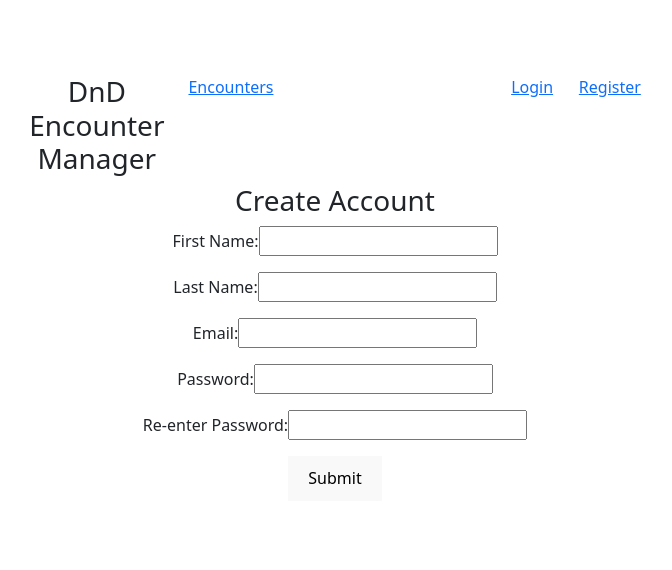
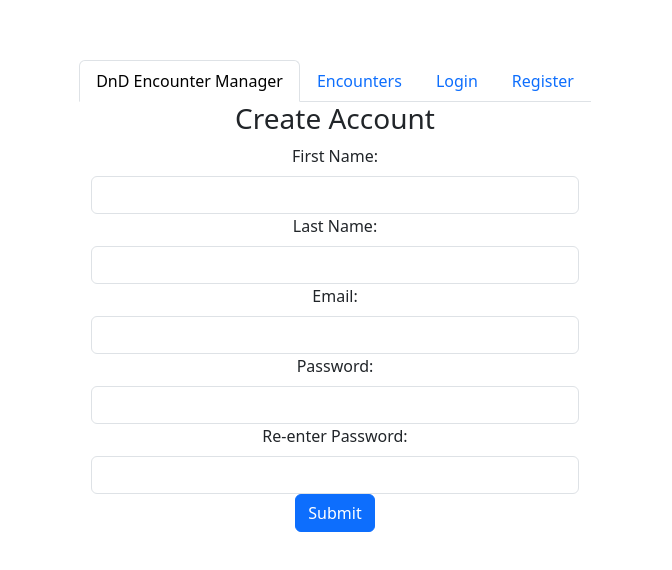
Before and after one commit to jobill18/Project-DnDEncounterManager, a React (Vite) app: page /register in a window 1280 px wide. Shown: the part 104-674 px from the top of the page, without its empty margins (305-977 px from the left). Built offline with nearby package versions, Linux system fonts and the light colour scheme.

Commit message:
updated forms to use bootstrap form, updated navbar to use Nav component from react bootstrap

```diff
--- a/src/components/LoginForm.jsx
+++ b/src/components/LoginForm.jsx
@@ -3,7 +3,7 @@ import { useState } from "react";
 import React from "react";
 import { Link, useNavigate } from "react-router-dom";
 import { useDispatch } from "react-redux";
-import { Container, Row, Col } from "react-bootstrap";
+import { Container, Row, Col, Form, Button } from "react-bootstrap";
 
 function LoginForm() {
   const dispatch = useDispatch();
@@ -34,7 +34,7 @@ function LoginForm() {
           <p>Please enter your username and password</p>
         </Col>
       </Row>
-      <form
+      <Form
         onSubmit={(e) => {
           handleLogin(e, {
             email: emailValue,
@@ -42,24 +42,28 @@ function LoginForm() {
           });
         }}
       >
-        <label htmlFor="email">Email:</label>
-        <input
+        <Form.Group className="login" controlId="email">
+          <Form.Label>Email: </Form.Label>
+          <Form.Control
             name="email"
             id="email"
-          type="text"
+            type="email"
             required
             onChange={(e) => setEmailValue(e.target.value)}
           />
-        <label htmlFor="password">Password:</label>
-        <input
+        </Form.Group>
+        <Form.Group className="login" controlId="password">
+          <Form.Label>Password: </Form.Label>
+          <Form.Control
             name="password"
             id="password"
             type="password"
             required
             onChange={(e) => setPasswordValue(e.target.value)}
           />
-        <button type="submit">Log In</button>
-      </form>
+        </Form.Group>
+        <Button type="submit">Log In</Button>
+      </Form>
       <Row>
         <Col>
           <p>
--- a/src/components/NavBar.jsx
+++ b/src/components/NavBar.jsx
@@ -2,7 +2,7 @@ import axios from "axios";
 import React from "react";
 import { useNavigate, Link } from "react-router-dom";
 import { useDispatch, useSelector } from "react-redux";
-import { Container, Row, Col } from "react-bootstrap";
+import { Nav, Button } from "react-bootstrap";
 
 function NavBar() {
   const user = useSelector((state) => state.user);
@@ -19,38 +19,32 @@ function NavBar() {
   };
 
   return user ? (
-    <Container fluid>
-      <Row>
-        <Col xs="3">
-          <h3>DnD Encounter Manager</h3>
-        </Col>
-        <Col xs="2">
-          <Link to="/encounters">Encounters</Link>
-        </Col>
-        <Col xs="4"></Col>
-        <Col xs="3">
-          <button onClick={handleLogout}>Log Out</button>
-        </Col>
-      </Row>
-    </Container>
+    <Nav variant="tabs" defaultActiveKey="/">
+      <Nav.Item>
+        <Nav.Link href="/">DnD Encounter Manager</Nav.Link>
+      </Nav.Item>
+      <Nav.Item xs="6">
+        <Nav.Link href="/encounters">Encounters</Nav.Link>
+      </Nav.Item>
+      <Nav.Item>
+        <Button onClick={handleLogout}>Log Out</Button>
+      </Nav.Item>
+    </Nav>
   ) : (
-    <Container fluid>
-      <Row>
-        <Col>
-          <h3>DnD Encounter Manager</h3>
-        </Col>
-        <Col>
-          <Link to="/encounters">Encounters</Link>
-        </Col>
-        <Col xs="4"></Col>
-        <Col>
-          <Link to="/login">Login</Link>
-        </Col>
-        <Col>
-          <Link to="/register">Register</Link>
-        </Col>
-      </Row>
-    </Container>
+    <Nav variant="tabs" defaultActiveKey="/">
+      <Nav.Item>
+        <Nav.Link href="/">DnD Encounter Manager</Nav.Link>
+      </Nav.Item>
+      <Nav.Item xs="5">
+        <Nav.Link href="/encounters">Encounters</Nav.Link>
+      </Nav.Item>
+      <Nav.Item>
+        <Nav.Link href="/login">Login</Nav.Link>
+      </Nav.Item>
+      <Nav.Item>
+        <Nav.Link href="/register">Register</Nav.Link>
+      </Nav.Item>
+    </Nav>
   );
 }
 
--- a/src/components/RegisterForm.jsx
+++ b/src/components/RegisterForm.jsx
@@ -1,6 +1,6 @@
 import axios from "axios";
 import React, { useState } from "react";
-import { Container, Row, Col } from "react-bootstrap";
+import { Container, Row, Col, Form, Button } from "react-bootstrap";
 import { useNavigate } from "react-router-dom";
 
 function RegisterForm() {
@@ -60,56 +60,62 @@ function RegisterForm() {
           <h3>Create Account</h3>
         </Col>
       </Row>
-      <form onSubmit={(e) => createUser(e)}>
-        <p>
-          <label htmlFor="fname">First Name: </label>
-          <input
+      <Form onSubmit={(e) => createUser(e)}>
+        <Form.Group className="register" controlId="fname">
+          <Form.Label>First Name: </Form.Label>
+          <Form.Control
             name="fname"
+            id="fname"
             type="text"
             value={fname}
             onChange={(e) => setFname(e.target.value)}
           />
-        </p>
-        <p>
-          <label htmlFor="lname">Last Name: </label>
-          <input
+        </Form.Group>
+        <Form.Group className="register" controlId="lname">
+          <Form.Label>Last Name: </Form.Label>
+          <Form.Control
             name="lname"
+            id="lname"
             type="text"
             value={lname}
             onChange={(e) => setLname(e.target.value)}
           />
-        </p>
-        <p>
-          <label htmlFor="email">Email: </label>
-          <input
+        </Form.Group>
+        <Form.Group className="register" controlId="email">
+          <Form.Label>Email: </Form.Label>
+          <Form.Control
             name="email"
+            id="email"
             type="text"
             value={email}
+            required
             onChange={handleEmailChange}
           />
-        </p>
-        <p>
-          <label htmlFor="password">Password: </label>
-          <input
+        </Form.Group>
+        <Form.Group className="register" controlId="password">
+          <Form.Label>Password: </Form.Label>
+          <Form.Control
             name="password"
+            id="password"
             type="password"
             value={password}
+            required
             onChange={(e) => setPassword(e.target.value)}
           />
-        </p>
-        <p>
-          <label htmlFor="password2">Re-enter Password: </label>
-          <input
+        </Form.Group>
+        <Form.Group className="register" controlId="password2">
+          <Form.Label>Re-enter Password: </Form.Label>
+          <Form.Control
             name="password2"
+            id="password2"
             type="password"
             value={password2}
+            required
             onChange={(e) => setPassword2(e.target.value)}
           />
-        </p>
-        <p>
-          <button type="submit">Submit</button>
-        </p>
-      </form>
+        </Form.Group>
+        <Button type="submit">Submit</Button>
+      </Form>
     </Container>
   );
 }
```
Lines whose indentation alone changed are shown as unchanged.
